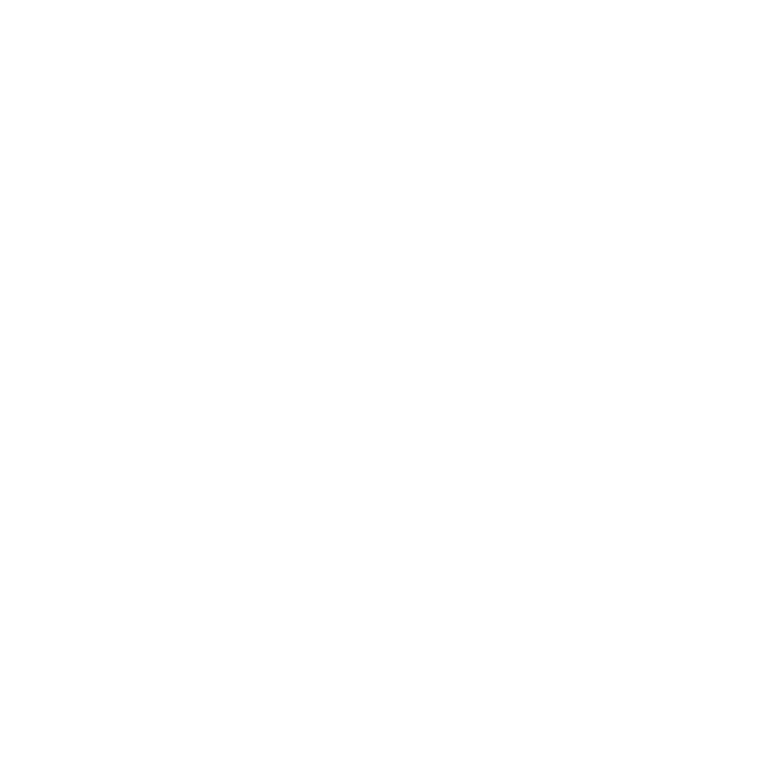
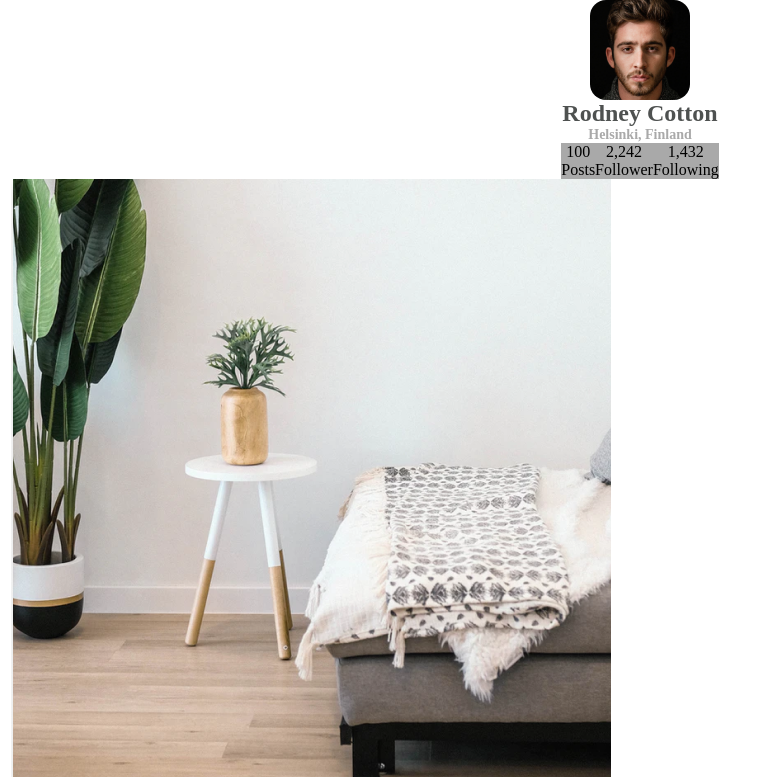
Before and after one commit to hibounashi/my-gallery-master, a plain HTML site: page index.html in a window 1280 px wide. Shown: the top 781 px of the page, without its empty margins (0-771 px from the left). Drawn offline with Linux system fonts and the light colour scheme.

Commit message:
renamed:    photo1.png -> assets/photo1.png

```diff
--- a/index.html
+++ b/index.html
@@ -3,9 +3,43 @@
 <head>
     <meta charset="UTF-8">
     <meta name="viewport" content="width=device-width, initial-scale=1.0">
+    <link rel="stylesheet" href="styles.css">
     <title>My Gallery</title>
+
 </head>
 <body>
-
+    <div class="info">
+        <div class="info-user">
+            <img src="assets/profilePhoto.png" alt="persen">
+            <div class="username">Rodney Cotton</div>
+            <div class="place">Helsinki, Finland</div>
+        </div>
+        <div class="info-account">
+            <div class="box">
+                <div class="number">100</div>
+                <div class="text">Posts</div>
+            </div>
+            <div class="box">
+                <div class="number">2,242</div>
+                <div class="text">Follower</div>
+            </div>
+            <div class="box">
+                <div class="number">1,432</div>
+                <div class="text">Following</div>
+            </div>
+        </div>
+    </div>
+    <div class="posts">
+        <img src="assets/photo1.png" alt="">
+        <img src="assets/photo2.png" alt="">
+        <img src="assets/photo3.png" alt="">
+        <img src="assets/photo4.png" alt="">
+        <img src="assets/photo5.png" alt="">
+        <img src="assets/photo6.png" alt="">
+    </div>
+    <footer>
+        <div>created by <a class="github" href="https://github.com/hibounashi">hibounashi</a> - <a href="https://devchallenges.io">devChallenges.io</a></div>
+    </footer>
+    <script src="app.js"></script>
 </body>
 </html>
--- a/styles.css
+++ b/styles.css
@@ -0,0 +1,81 @@
+html * {
+    box-sizing: border-box;
+    padding: 0;
+    margin: 0;
+}
+body{
+    display: flex;
+    flex-direction: column;
+    justify-self: center;
+    align-items: center;
+    margin: 0px 60px;
+}
+.info{
+    display: flex;
+    flex-direction: column;
+    justify-self: center;
+    align-items: center;
+
+}
+.info-user{
+    display: flex;
+    flex-direction: column;
+    justify-self: center;
+    align-items: center;
+}
+.info-user img{
+
+    width: 100px;
+    height: 100px;
+    border-radius: 16px;
+}
+.username{
+    color: #4E5150;
+    font-family: Montserrat;
+    font-size: 24px;
+    font-style: normal;
+    font-weight: 600;
+    line-height: normal;
+}
+.place{
+    color: #A9A9A9;
+    font-family: Montserrat;
+    font-size: 14px;
+    font-style: normal;
+    font-weight: 600;
+    line-height: normal;
+}
+.info-account{
+    display: flex;
+    justify-self: center;
+    align-items: center;
+}
+.box{
+    display: flex;
+    flex-direction: column;
+    justify-self: center;
+    align-items: center;
+    background-color: #A9A9A9;
+}
+footer{
+
+    bottom: 0;
+    width: 100%;
+    text-align: center;
+    left: 0;
+    padding: 20px;
+}
+footer div{
+
+    color: #BDBDBD;
+    text-align: center;
+    font-family: Montserrat, sans-serif;
+    font-size: 14px;
+    font-style: normal;
+    font-weight: 500;
+    line-height: normal;
+}
+footer div a{
+    text-decoration: none; /* Remove underline */
+    color: inherit;
+}
```
Also changed, not shown: assets/photo1.png (renamed from photo1.png), assets/photo2.png (renamed from photo2.png), assets/photo3.png (renamed from photo3.png), assets/photo5.png (renamed from photo5.png), assets/photo6.png (renamed from photo6.png), assets/photo_4.png (renamed from photo_4.png), assets/profilePhoto.png (renamed from profilePhoto.png).
